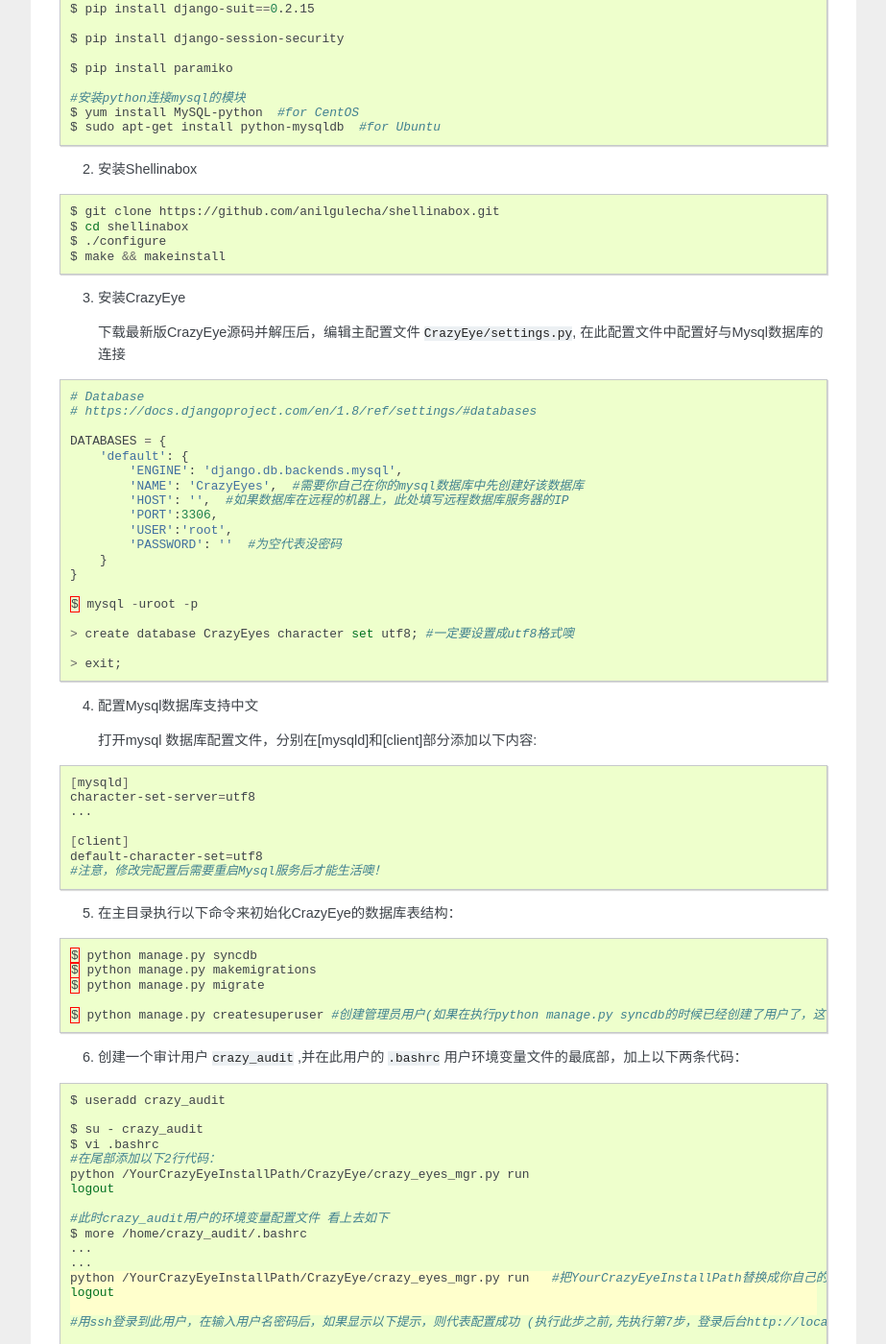
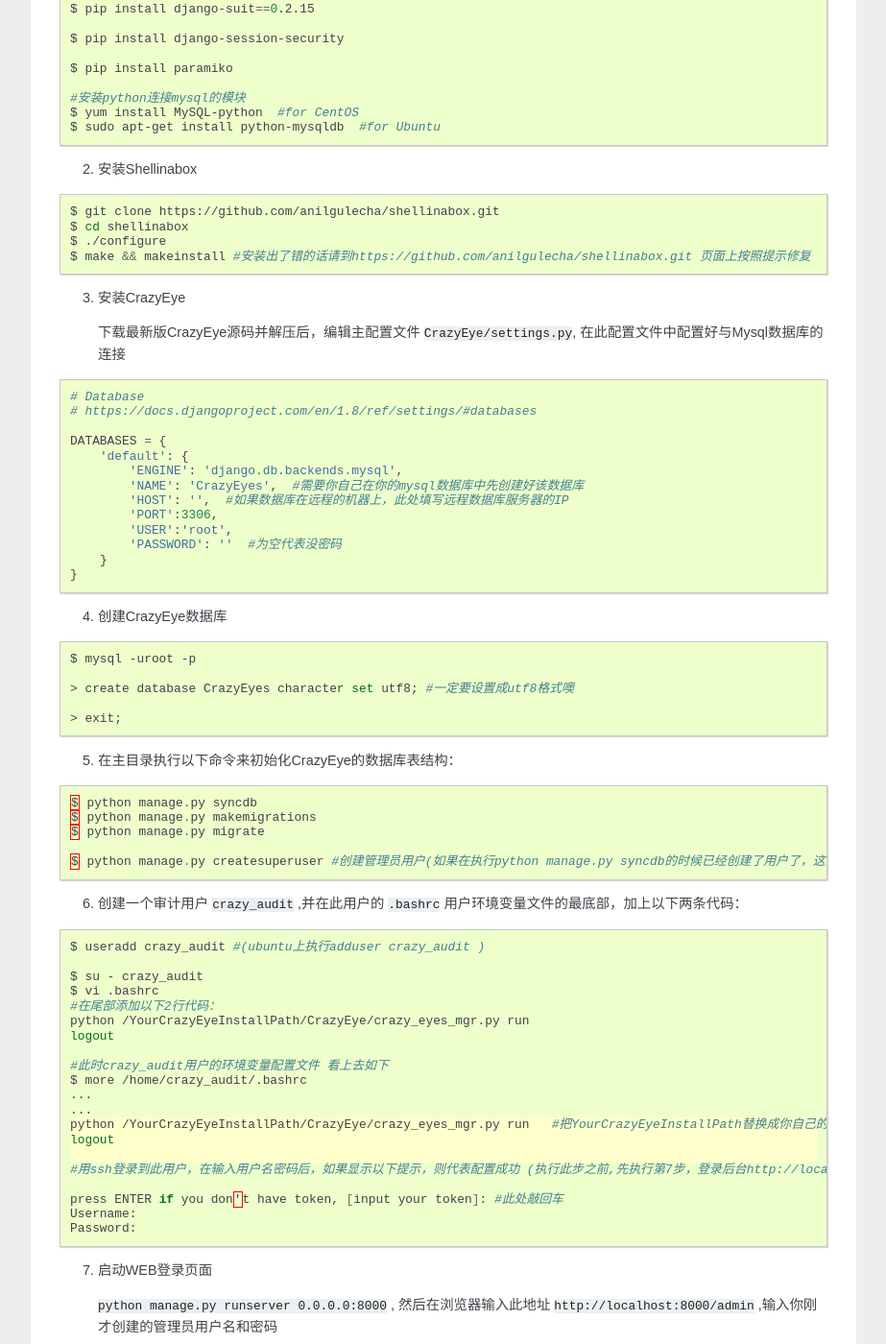
Before and after one commit to triaquae/CrazyEyeDoc, a Sphinx documentation site: the page built from docs/index.rst, in a window 1280 px wide and 1400 px high, scrolled down 938 px. Shown: the whole window at 96% size, without its empty margins (198-1121 px from the left). Built offline with Sphinx 7.4.7, drawn with Linux system fonts in a browser that asks for light colours.

Commit message:
update installation doc

```diff
--- a/docs/index.rst
+++ b/docs/index.rst
@@ -53,7 +53,7 @@ CrazyEye安装所需要的组件：
 .. code-block:: shell
 
 
-   $ pip install Django==1.8.4
+   $ pip install Django==1.8.5
 
    $ pip install django-suit==0.2.15
 
@@ -73,7 +73,7 @@ CrazyEye安装所需要的组件：
     $ git clone https://github.com/anilgulecha/shellinabox.git
     $ cd shellinabox
     $ ./configure
-    $ make && makeinstall
+    $ make && makeinstall #安装出了错的话请到https://github.com/anilgulecha/shellinabox.git 页面上按照提示修复
 
 
 
@@ -99,25 +99,18 @@ CrazyEye安装所需要的组件：
        }
    }
 
+
+
+4. 创建CrazyEye数据库
+
+
+.. code-block:: shell
+
    $ mysql -uroot -p
 
    > create database CrazyEyes character set utf8; #一定要设置成utf8格式噢
 
    > exit;
-
-4. 配置Mysql数据库支持中文
-
-   打开mysql 数据库配置文件，分别在[mysqld]和[client]部分添加以下内容:
-
-.. code-block:: shell
-
-   [mysqld]
-   character-set-server=utf8
-   ...
-
-   [client]
-   default-character-set=utf8
-   #注意，修改完配置后需要重启Mysql服务后才能生活噢！
 
 
 
@@ -137,7 +130,7 @@ CrazyEye安装所需要的组件：
 .. code-block:: shell
    :emphasize-lines: 13,14,15
 
-   $ useradd crazy_audit
+   $ useradd crazy_audit #(ubuntu上执行adduser crazy_audit )
 
    $ su - crazy_audit
    $ vi .bashrc
```
Also changed, not shown: 8 other files.
